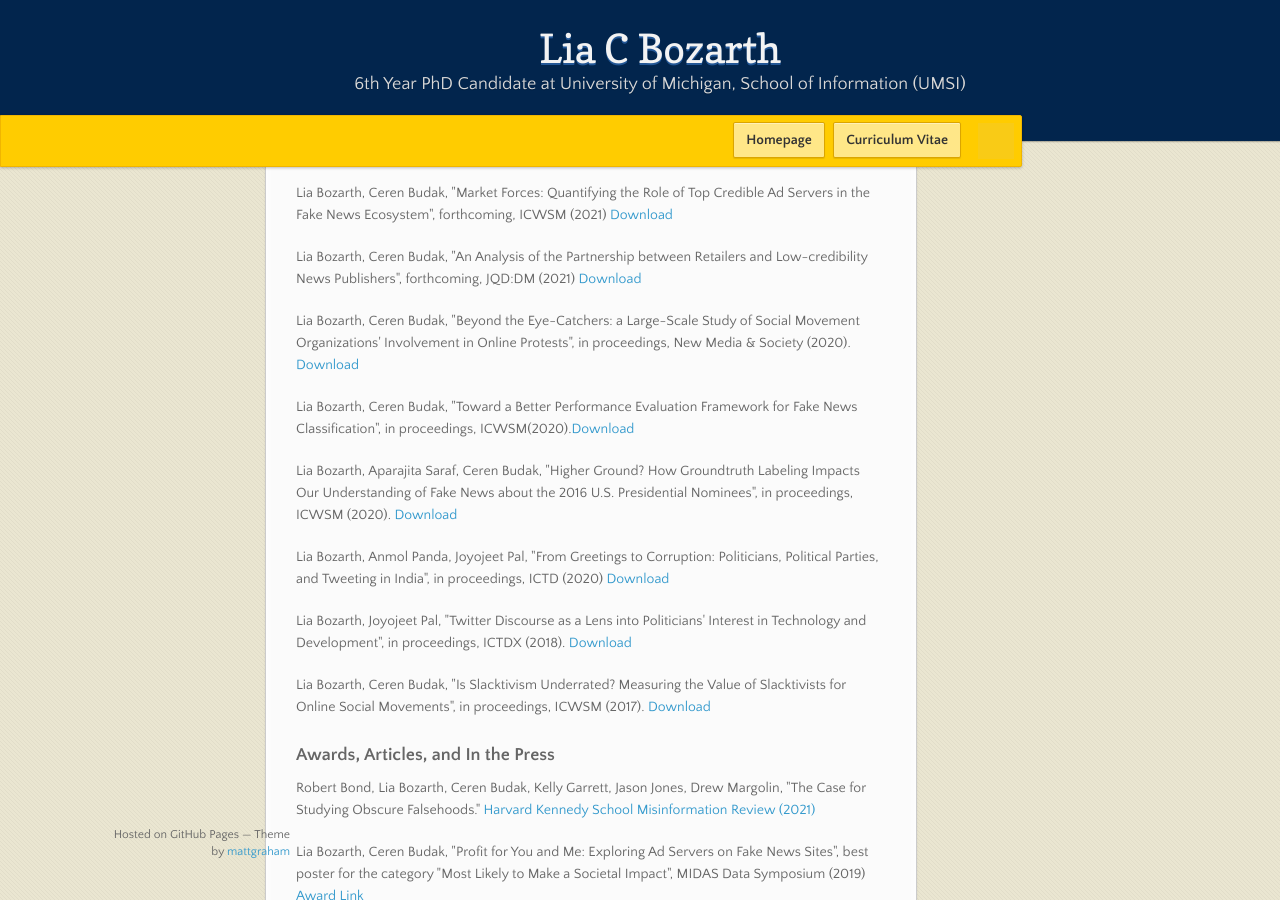
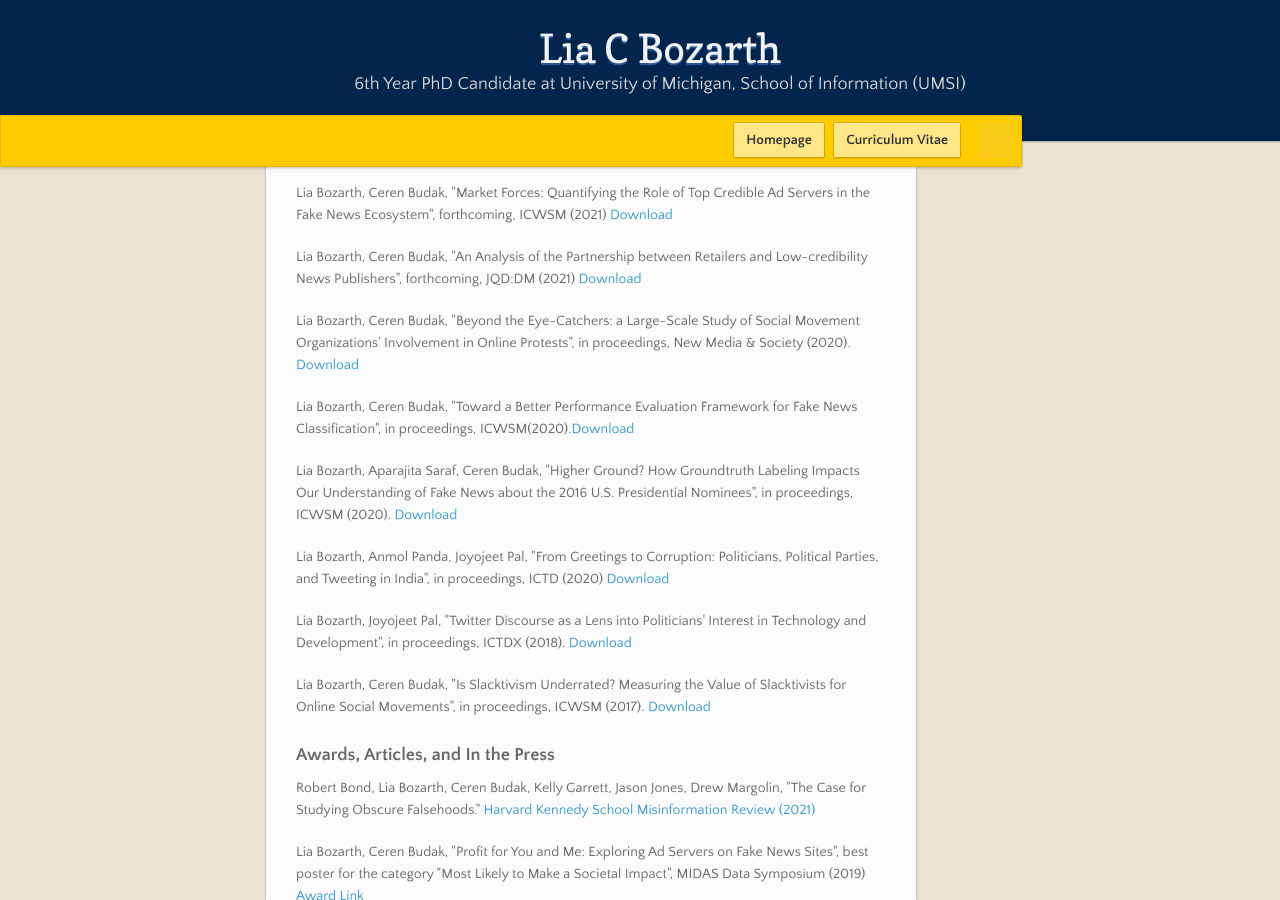
Before and after one commit to lbozarth/lbozarth.github.io, a Jekyll site: the page built from index.md, in a window 1280 px wide and 900 px high, scrolled down 569 px. Built offline with Jekyll 4.4.1, drawn with Linux system fonts in a browser that asks for light colours; nearby versions of some CDN libraries.

Commit message:
update style css

```diff
--- a/_layouts/default.html
+++ b/_layouts/default.html
@@ -39,12 +39,12 @@
         {{ content }}
 
       </section>
-      <footer>
-        {% if site.github.is_project_page %}
-          <p>Project maintained by <a href="{{ site.github.owner_url }}">{{ site.github.owner_name }}</a></p>
-        {% endif %}
-        <p><small>Hosted on GitHub Pages &mdash; Theme by <a href="https://twitter.com/michigangraham">mattgraham</a></small></p>
-      </footer>
+<!--      <footer>-->
+<!--        {% if site.github.is_project_page %}-->
+<!--          <p>Project maintained by <a href="{{ site.github.owner_url }}">{{ site.github.owner_name }}</a></p>-->
+<!--        {% endif %}-->
+<!--        <p><small>Hosted on GitHub Pages &mdash; Theme by <a href="https://twitter.com/michigangraham">mattgraham</a></small></p>-->
+<!--      </footer>-->
     </div>
     <!--[if !IE]><script>fixScale(document);</script><![endif]-->
 
```
Also changed, not shown: 4 other files.
